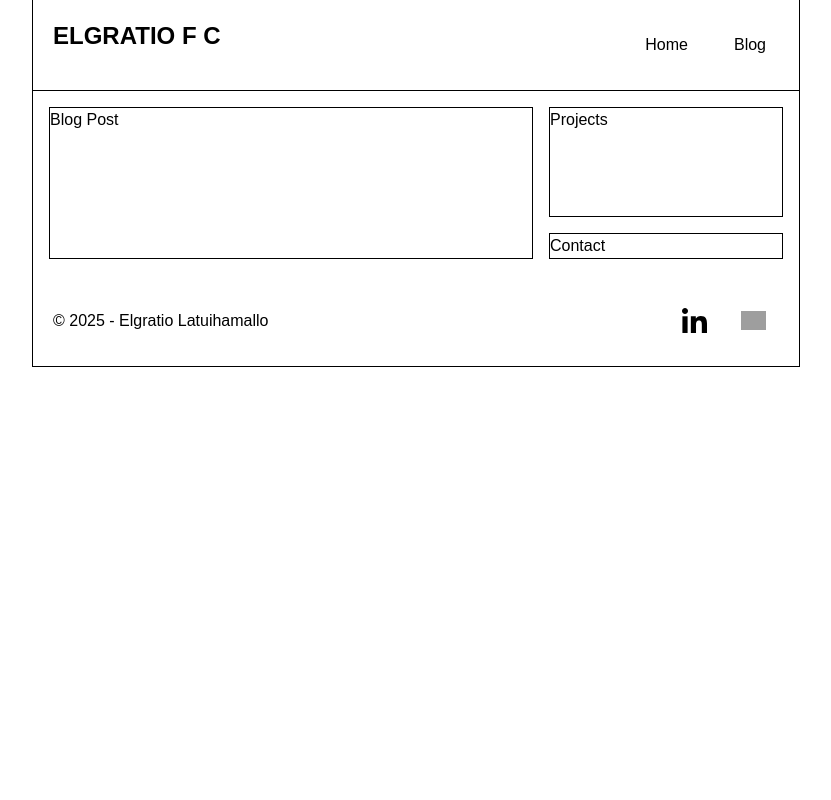
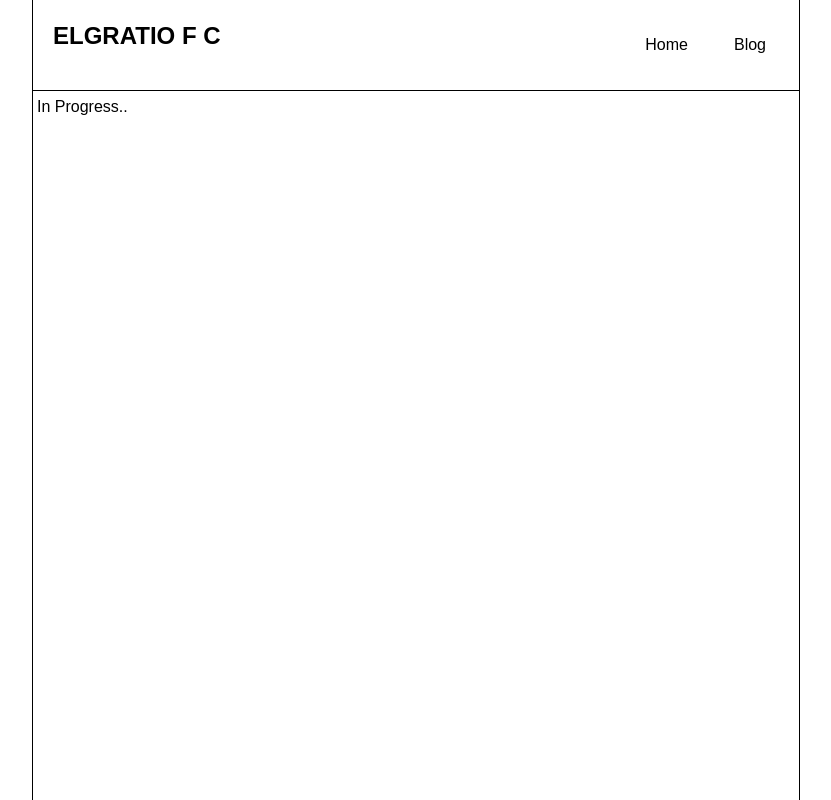
Before and after one commit to akael888/akael888-site, a Next.js app: page /blog in a window 1280 px wide. Shown: the top 800 px of the page, without its empty margins (224-1055 px from the left). Built offline with nearby package versions, Linux system fonts and the light colour scheme; grey boxes are pictures that could not be loaded.

Commit message:
chore : Temp BlogSpot Page

```diff
--- a/src/app/blog/page.tsx
+++ b/src/app/blog/page.tsx
@@ -2,13 +2,14 @@ import Link from "next/link";
 
 export default function blog({}) {
   return (
-    <div className="bg-white h-[90%] text-black flex flex-col">
+    <div className="bg-white h-screen text-black flex flex-col">
       <div className="border-l-1 border-r-1  border-black bg-grey-100 h-full w-full">
-        <div className="min-h-[90%] grid grid-cols-3 grid-rows-4 gap-4 p-4">
+        {/* <div className="min-h-[90%] grid grid-cols-3 grid-rows-4 gap-4 p-4">
           <div className="border-1 col-span-2 row-span-4">Blog Post</div>
           <div className="border-1 row-span-3 col-start-3">Projects</div>
           <div className="border-1 col-start-3 row-start-4">Contact</div>
-        </div>
+        </div> */}
+        <div className="p-1"> In Progress..</div>
       </div>
     </div>
   );
```
